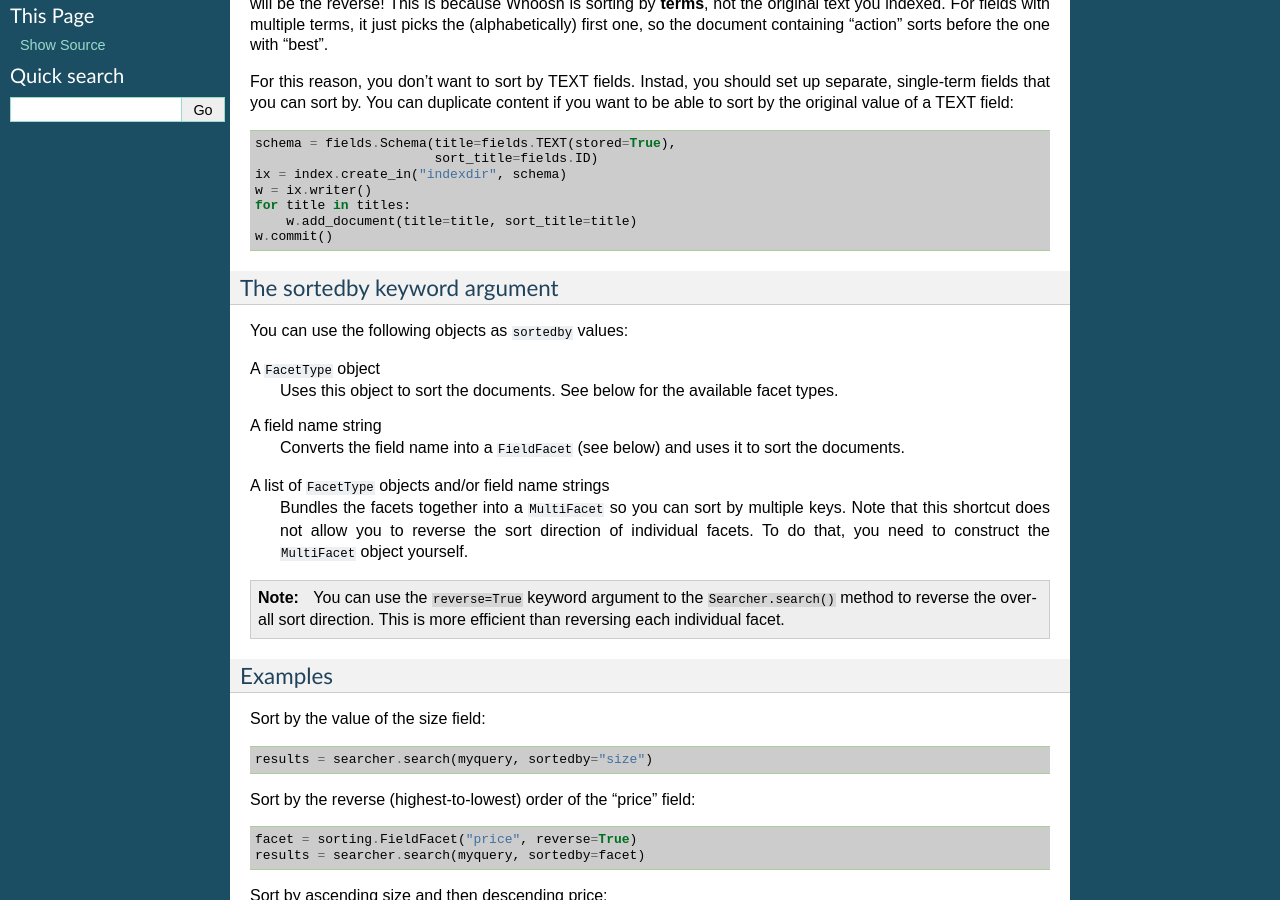
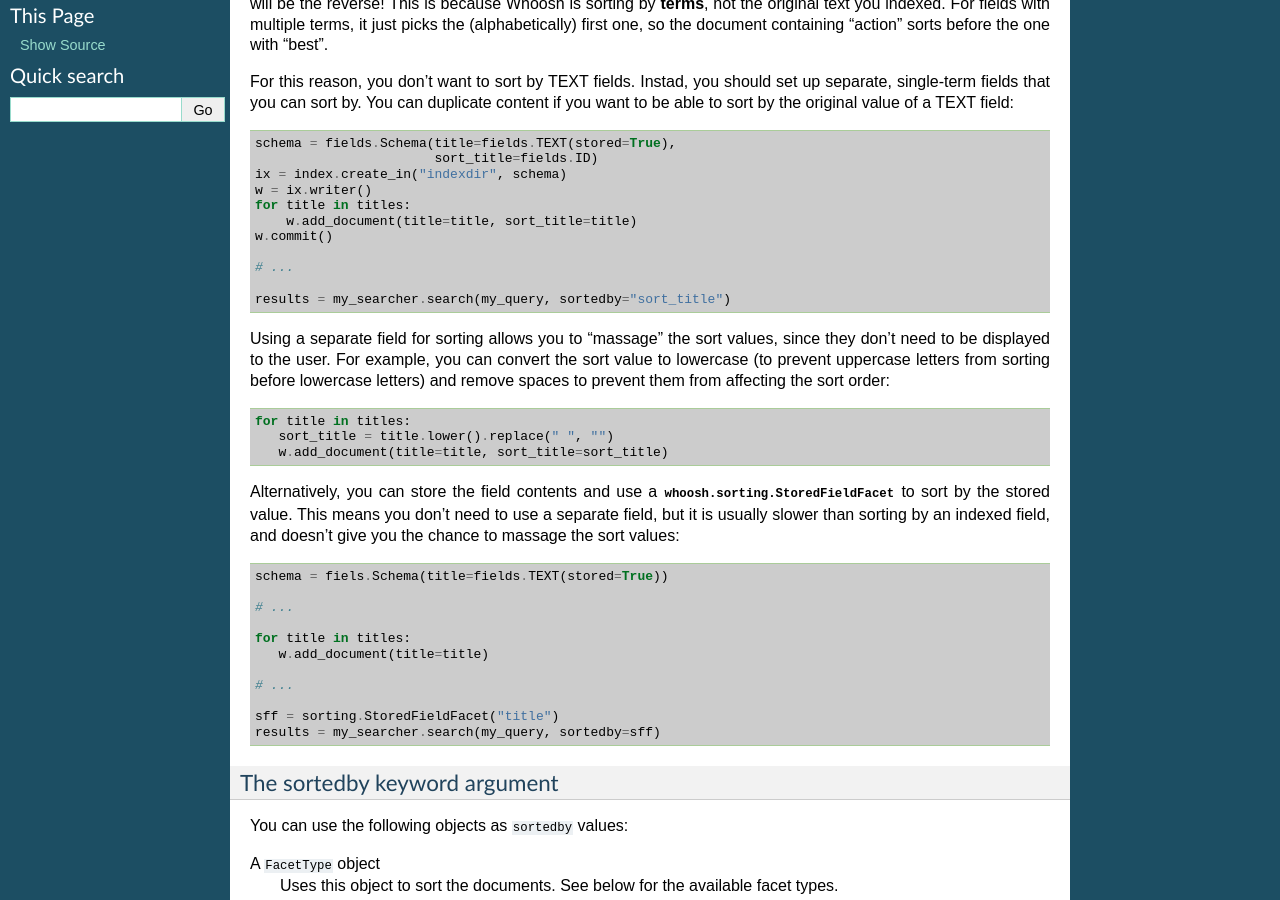
Before and after one commit to dex4er/whoosh, a Sphinx documentation site: the page built from docs/source/facets.rst, in a window 1280 px wide and 900 px high, scrolled down 651 px. Built offline with Sphinx 7.4.7, drawn with Linux system fonts in a browser that asks for light colours.

Commit message:
Put back fix for backwards compatiblity with pickled Segment objects. Improved docs.

```diff
--- a/docs/source/facets.rst
+++ b/docs/source/facets.rst
@@ -52,6 +52,38 @@ if you want to be able to sort by the original value of a TEXT field::
     for title in titles:
         w.add_document(title=title, sort_title=title)
     w.commit()
+
+    # ...
+
+    results = my_searcher.search(my_query, sortedby="sort_title")
+
+Using a separate field for sorting allows you to "massage" the sort values,
+since they don't need to be displayed to the user. For example, you can
+convert the sort value to lowercase (to prevent uppercase letters from sorting
+before lowercase letters) and remove spaces to prevent them from affecting the
+sort order::
+
+   for title in titles:
+      sort_title = title.lower().replace(" ", "")
+      w.add_document(title=title, sort_title=sort_title)
+
+Alternatively, you can store the field contents and use a
+:class:`whoosh.sorting.StoredFieldFacet` to sort by the stored value. This
+means you don't need to use a separate field, but it is usually slower than
+sorting by an indexed field, and doesn't give you the chance to massage the
+sort values::
+
+   schema = fiels.Schema(title=fields.TEXT(stored=True))
+
+   # ...
+
+   for title in titles:
+      w.add_document(title=title)
+
+   # ...
+
+   sff = sorting.StoredFieldFacet("title")
+   results = my_searcher.search(my_query, sortedby=sff)
 
 
 The sortedby keyword argument
```
Also changed, not shown: 2 other files.
